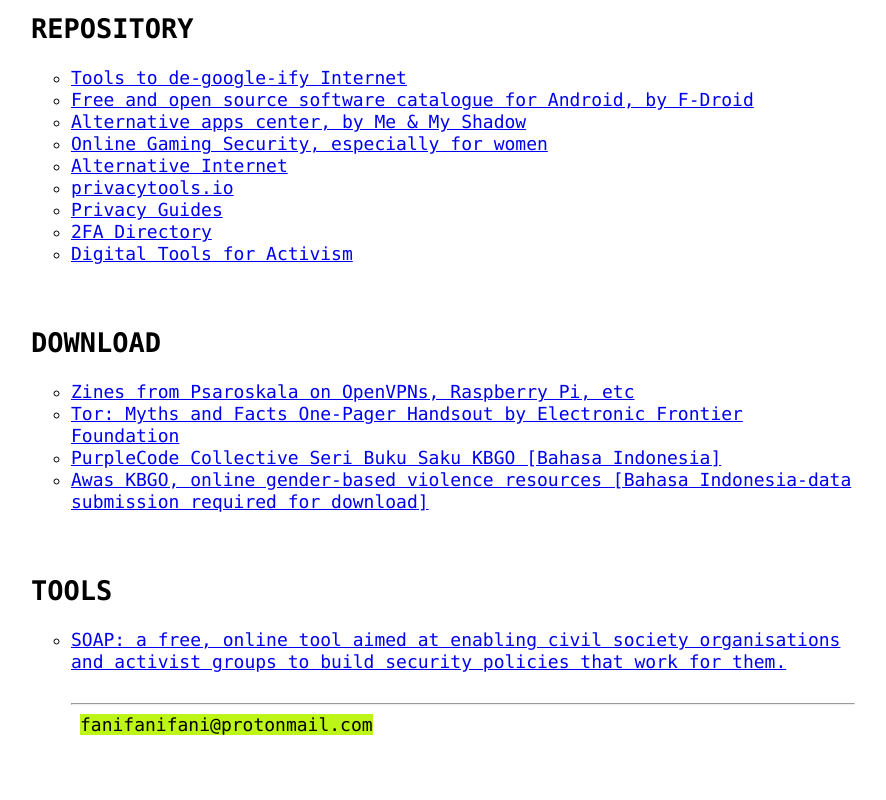
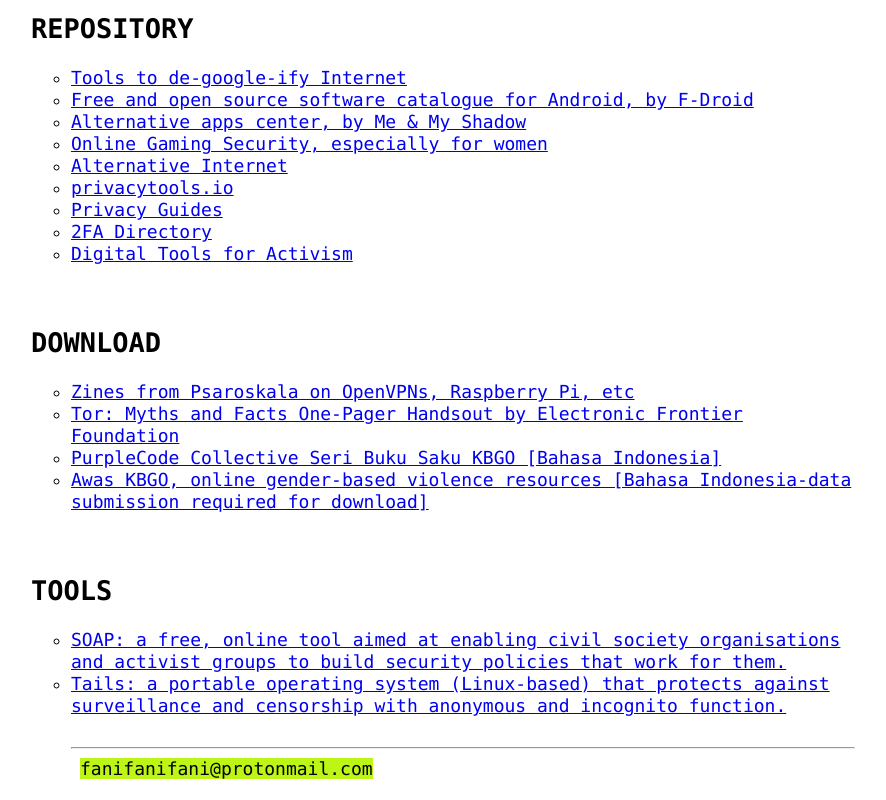
Before and after one commit to deeperunder/farhaway.github.io, a plain HTML site: page docs/index.html in a window 1280 px wide. Shown: the part 1720-2520 px from the top of the page, without its empty margins (17-903 px from the left). Before the commit the page ends 2476 px from the top, so only its background shows below. Drawn offline with Linux system fonts and the light colour scheme.

Commit message:
Update index.html

```diff
--- a/docs/index.html
+++ b/docs/index.html
@@ -97,6 +97,7 @@ div {
 <h2><span style="font-family: terminal, monaco, monospace;">TOOLS</span></h2>
 <ul style="list-style-type: circle;">
  	<li><a href="https://github.com/gembarrett/soap"><span style="font-family: terminal, monaco, monospace;">SOAP: a free, online tool aimed at enabling civil society organisations and activist groups to build security policies that work for them.</span></a></li>
+	<li><a href="https://tails.boum.org/"><span style="font-family: terminal, monaco, monospace;">Tails: a portable operating system (Linux-based) that protects against surveillance and censorship with anonymous and incognito function. </span></a></li>
 <br />
 
 <hr />
```
